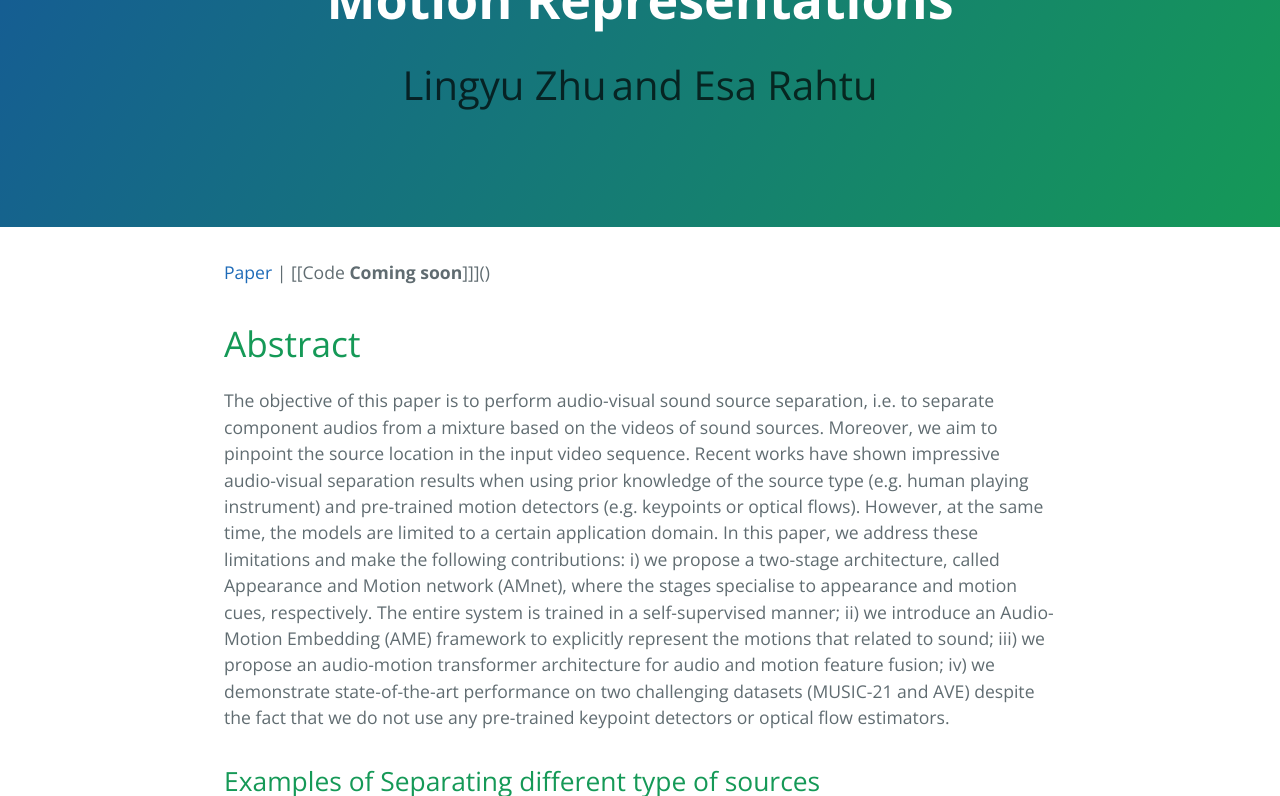
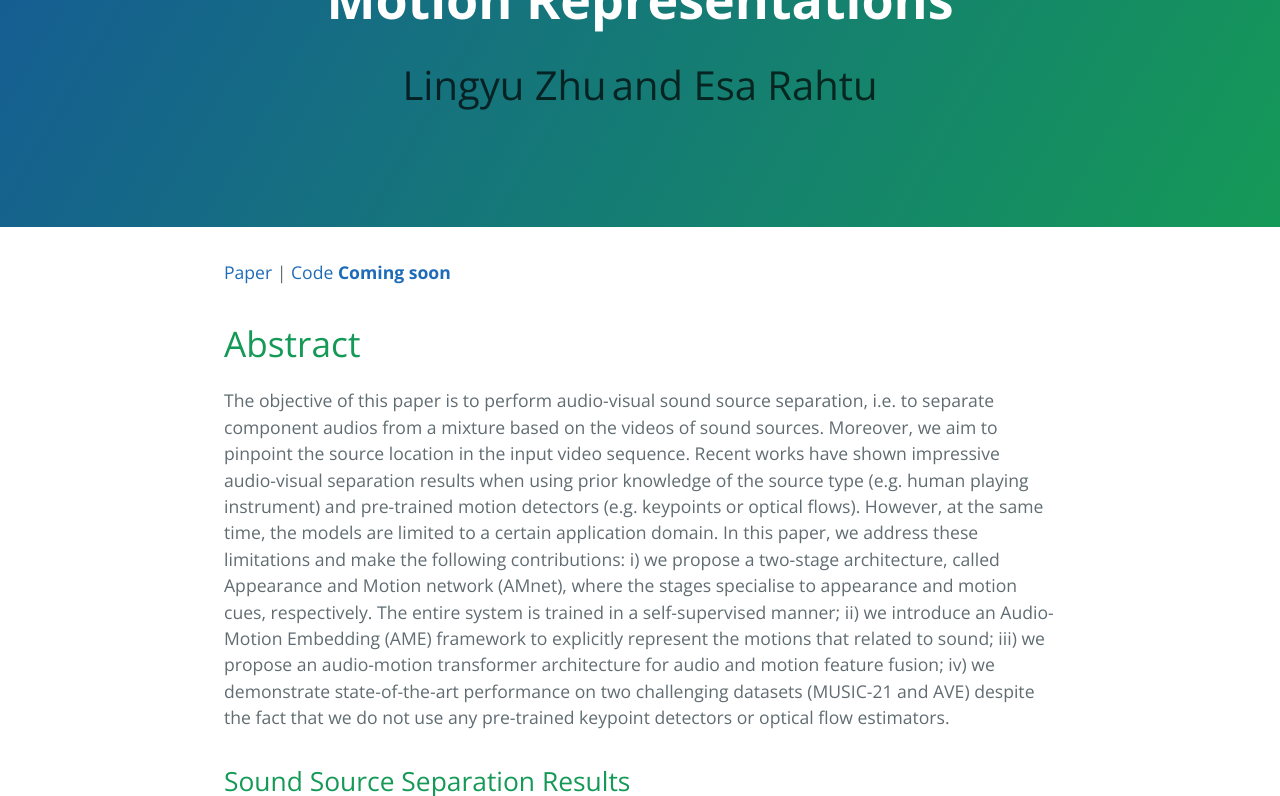
Before and after one commit to ly-zhu/ly-zhu.github.io, a Jekyll site: the page built from self-supervised-motion-representations.md, in a window 1280 px wide and 900 px high, scrolled down 276 px, cut to the strip 0-796 px from the top of the window. Built offline with Jekyll 4.4.1, drawn with Linux system fonts in a browser that asks for light colours; some of the changed text lies outside the part shown.

Commit message:
update single frame and self-supervised motion representation

````diff
--- a/index.html
+++ b/index.html
@@ -55,7 +55,7 @@
 
       <tr>
         <td style="padding:20px;width:25%;vertical-align:middle">
-          <img src="self-supervised-motion-representations/figures/AME.png" alt="blind-date" width="160" height="100">
+          <img src="self-supervised-motion-representations/figures/AME.png" alt="blind-date" width="160">
         </td>
         <td width="75%" valign="middle">
           <a href="https://arxiv.org/pdf/2007.07984.pdf">
@@ -64,7 +64,7 @@
           <br>
           <strong>Lingyu Zhu</strong>, Esa Rahtu
           <br>
-          <a href="https://ly-zhu.github.io/leveraging-category-information-for-single-frame-visual-sound-source-separation">project</a> |
+          <a href="https://ly-zhu.github.io/self-supervised-motion-representations">project</a> |
           <a href="https://arxiv.org/pdf/2007.07984.pdf">paper</a>
           <p>
           In this paper, we introduce a two-stage visual sound source separation architecture, called Appearance and Motion network (AMnet), where the stages specialise to appearance and motion cues, respectively. We propose an Audio-Motion Embedding (AME) framework to learn the motions of sounds in a self-supervised manner. Furthermore, we design a new Audio-Motion Transformer (AMT) module to facilitate the fusion of audio and motion cues.
--- a/self-supervised-motion-representations.md
+++ b/self-supervised-motion-representations.md
@@ -3,11 +3,14 @@
 layout: default
 ---
 
-[Paper](https://arxiv.org/pdf/2007.07984.pdf) | [[Code **Coming soon**]]]()
+[Paper](https://arxiv.org/pdf/2007.07984.pdf) | [Code **Coming soon**]()
 <!-- [[Code **Coming soon.**]](...) -->
 
 # Abstract
 The objective of this paper is to perform audio-visual sound source separation, i.e. to separate component audios from a mixture based on the videos of sound sources. Moreover, we aim to pinpoint the source location in the input video sequence. Recent works have shown impressive audio-visual separation results when using prior knowledge of the source type (e.g. human playing instrument) and pre-trained motion detectors (e.g. keypoints or optical flows). However, at the same time, the models are limited to a certain application domain. In this paper, we address these limitations and make the following contributions: i) we propose a two-stage architecture, called Appearance and Motion network (AMnet), where the stages specialise to appearance and motion cues, respectively. The entire system is trained in a self-supervised manner; ii) we introduce an Audio-Motion Embedding (AME) framework to explicitly represent the motions that related to sound; iii) we propose an audio-motion transformer architecture for audio and motion feature fusion; iv) we demonstrate state-of-the-art performance on two challenging datasets (MUSIC-21 and AVE) despite the fact that we do not use any pre-trained keypoint detectors or optical flow estimators.
+
+## Sound Source Separation Results
+<img src="self-supervised-motion-representations/figures/sep_diff_MUSIC21.png" width="600"/>
 
 ## Examples of Separating different type of sources
 <img src="self-supervised-motion-representations/figures/sep_diff.png" width="800"/>
@@ -17,7 +20,6 @@
 
 ## Examples of Sound Source Localization
 <img src="self-supervised-motion-representations/figures/loc.png" width="800"/>
-
 
 ## The overall architecture of the proposed Appearance and Motion network (AMnet)
 <img src="self-supervised-motion-representations/figures/overview.png" width="800"/>
@@ -48,9 +50,6 @@
 
 The Audio-Motion Transformer (AMT) module is used to leverage the obtained motion cues (the motions of sound learned with AME) for sound source separation.
 
-## Sound Source Separation Results
-<img src="self-supervised-motion-representations/figures/sep_diff_MUSIC21.png" width="600"/>
-
 
 ## Citation
 ```bibtex
````
Also changed, not shown: leveraging-category-information-for-single-frame-visual-sound-source-separation.md (+1 -2 lines).
